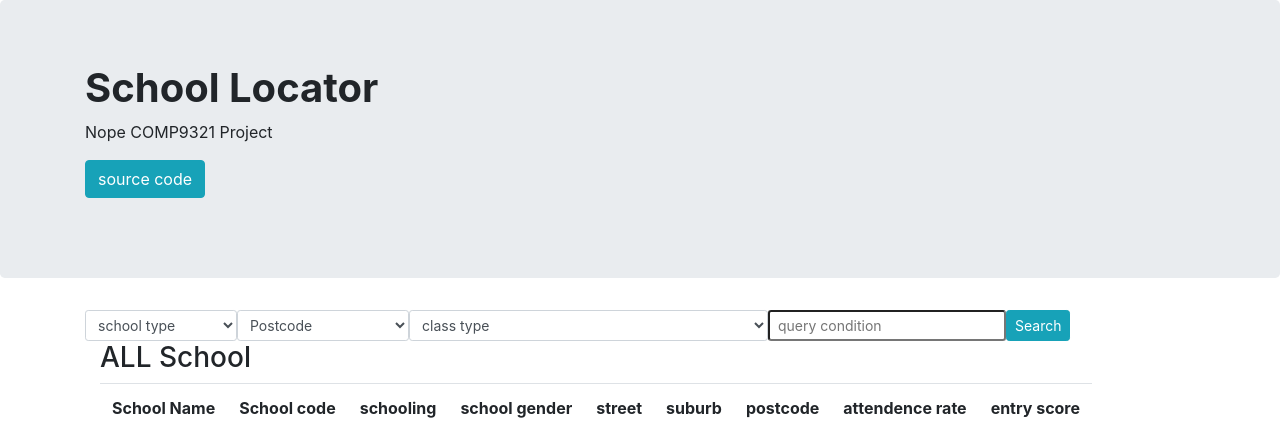
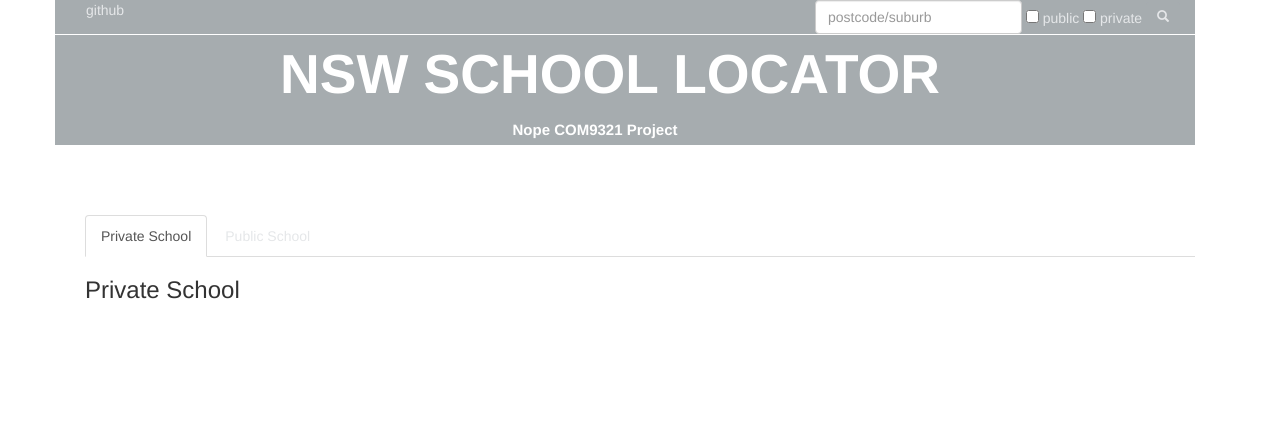
Before and after one commit to yuyoux/NSW-School-Locator, a Flask app: template templates/all.html in a window 1280 px wide. Shown: the top 445 px of the page. Run offline with Flask 2, Linux system fonts and the light colour scheme; the template is opened without the code that fills it, so the values that code supplies are empty; parts of the project's set-up code (start-up, migrations or seed data) failed here and were passed over; some libraries are stand-ins or nearby versions.

Commit message:
Update client.html

```diff
--- a/templates/client.html
+++ b/templates/client.html
@@ -6,7 +6,7 @@
 	<meta name="viewport" content="width=device-width, initial-scale=1, shrink-to-fit=no">
 
 	<!-- Bootstrap CSS -->
-<link rel="stylesheet" href="https://stackpath.bootstrapcdn.com/bootstrap/4.1.1/css/bootstrap.min.css" integrity="sha384-WskhaSGFgHYWDcbwN70/dfYBj47jz9qbsMId/iRN3ewGhXQFZCSftd1LZCfmhktB" crossorigin="anonymous">
+	<link rel="stylesheet" href="https://maxcdn.bootstrapcdn.com/bootstrap/3.3.7/css/bootstrap.min.css" integrity="sha384-BVYiiSIFeK1dGmJRAkycuHAHRg32OmUcww7on3RYdg4Va+PmSTsz/K68vbdEjh4u" crossorigin="anonymous">
 
 	<title>School Locator</title>
 	<style>
@@ -16,107 +16,108 @@
 		background-color: grey;
 	  }
 	</style>
+
+	<style type="text/css">
+	a:link {color: #E5E7E9}
+	a:visited {color: #CACFD2}
+	a:hover {color: #E5E7E9}
+	a:active {color: #CACFD2}
+	</style>
+
+	<style type="text/css">
+    .icon {
+       width: 1em; height: 1em;
+       vertical-align: -0.15em;
+       fill: currentColor;
+       overflow: hidden;
+    }
+	</style>
 </head>
 <body>
+	<!-- form submit action set -->
 <script type="text/javascript">
-	function setaction(x){
-		var temp = document.getElementById("schoolType").value;
+	function setaction(){
+		var temp1 = document.getElementById("publicCheck").checked;
+		var temp2 = document.getElementById("privateCheck").checked;
+		var temp3 = document.getElementById("condition").value;
 		var x = document.getElementById("form");
-		if (temp=="school type"){
+		if(temp3.length==0){
+			alert("please input suburb or postcode")
+			return
+		}
+		if (temp1==true && temp2==true){
 			x.action = "/school/all";
 			}
-		else if(temp == "Government"){
+		else if(temp1 == true){
 			x.action = "/school/gov";
 		}
-		else if(temp == "Non-government"){
+		else if(temp2 == true){
 			x.action = "/school/nongov";
 		}
 		else{
-			x.action = "/school/specialist";
+			alert("choose at least one type of school")
 		}
 		x.submit();
 	}
 </script>
-<div class='jumbotron'>
-	<div class='container'>
-		<h1><strong>School Locator</strong></h1>
-		<p>Nope COMP9321 Project</p>
-		<p><a class='btn btn-info' href="https://github.com/Yunnhan/comp9321-project" role='button'>source code</a></p>
+	<!-- chart -->
+
+
+	<!-- map -->
+
+
+<!--<div class='jumbotron'>-->
+	<!--<div class='container'>  -->
+		<!--<h1><strong>School Locator</strong></h1>-->
+		<!--<p>Nope COMP9321 Project</p>-->
+		<!--<p><a class='btn btn-info' href="https://github.com/Yunnhan/comp9321-project" role='button'>source code</a></p>-->
+	<!--</div>-->
+<!--</div>-->
+<div class="container">
+	<div class="row col-md-12" style="background-color:#A6ACAF ;border-bottom: 0.1px  solid white" >
+		<div class="col-md-7">
+			<p style="color:#CACFD2";><a class="label-md" style="border:1px solid #A6ACAF;background-color:#A6ACAF" href="https://github.com/Yunnhan/comp9321-project" >github</a></p>
+		</div>
+		<form id="form" class="form-inline pull-right">
+			<input class="form-control " id="condition" name="condition" type="text" placeholder="postcode/suburb">
+			<div class="checkbox">
+				<input type="checkbox" class="custom-control-input" id="publicCheck" value="public">
+				<label class="custom-control-label" for="publicCheck" style="color:#E5E7E9">public </label>
+			</div>
+			<div class="checkbox">
+				<input type="checkbox" class="custom-control-input" id="privateCheck" value="private">
+				<label class="custom-control-label" for="privateCheck" style="color:#E5E7E9">private </label>
+			</div>
+			<button type="button" class="btn btn-sm" style="background-color:#A6ACAF " onclick="setaction()">
+				<span class="glyphicon glyphicon-search" style="color:#E5E7E9"></span>
+			</button>
+		</form>
+	</div>
+	<div class="row col-md-12" style="background-color:#A6ACAF;margin-bottom: 10px;">
+		<div class="col-md-12 row text-center" >
+			<label  style="font-size:55px;color:white"><strong>NSW SCHOOL LOCATOR</strong></label>
+		</div>
+		<div class="col-md-12 row text-center" >
+			<label class="row col-md-12 text-center" style="font-size:15px;color:white">Nope COM9321 Project</label>
 		</div>
 	</div>
-<div class="container">
-	<form name="form" id="form" role="form" method='GET'>
-		<div class="row clearfix">
-			<div class="col-md-12 column" >
-				<form class="form-group" role="form">
-					<div class = "input-group" >
-						<div class="col-xs-auto" >
-							<select class='form-control form-control-sm' name="schoolType" id="schoolType">
-								<option>school type</a></option>
-								<option>Government</a></option>
-								<option>Non-government</a></option>
-								<option>disability</a></option>
-							</select>
+	<div class="col-md-12">
+		<br/><br/><br/>
+		<ul id="myTab" class="nav nav-tabs">
+			<li class="active"><a href="#private"  data-toggle="tab">Private School</a></li>
+			<li ><a href="#public" data-toggle="tab" >Public School</a></li>
+		</ul>
+		<div  class="tab-content " >
+			<div class="tab-pane fade in active" id="private">
+				<h3>Private School</h3>
+				{% block private %}{%endblock%}
 			</div>
-						<div class="col-xs-auto" >
-							<select class="form-control form-control-sm" name="querytype">
-								<option>Postcode</option>
-								<option>Suburb</option>
-								<option>Partial School Name</option>
-								<option>School Code</option>
-							</select>
-						</div>
-						<div class="col-xs-auto" >
-							<select class="form-control form-control-sm" name="disable" >
-								<option>class type </option>
-								<option>Autism(Au)</option>
-								<option>Moderate/Severe intellectual disability(IO/IS)</option>
-								<option>MC Multi Categorical</option>
-								<option>EI Early Intervention</option>
-								<option>moderate intellectual disability(IO></option>
-								<option>Autism/moderate intellectual disability(IO/Au></option>
-								<option>mild intellectual disability (IM)</option>
-								<option>mental health issues (ED Emotional Disturbance)</option>
-								<option>deaf/hearing impaired (H)</option>
-								<option>physical disability (P)</option>
-								<option>behavioural issues (BD)</option>
-								<option>severe intellectual disability (IS)</option>
-								<option> blind or vision impaired (V)</option>
-							</select>
-						</div>
-						<div class="col-xs-7" >
-							<input type="text" class="form-control-sm" placeholder="query condition" name="condition">
-						</div>
-						<div class="col-xs-auto" >
-							<button type="button" class="btn btn-sm btn-info" onclick="setaction()" > Search</button>
+			<div class="tab-pane fade" id="public" >
+				<h3>Public School</h3>
+				{% block public %}{%endblock%}
 			</div>
 		</div>
-				</form>
-		</div>
-	</form>
-	</div>
-	<div class="row clearfix">
-		<div class="col-md-auto" >
-		{% block content %}{%endblock%}
-		</div>
-		<div class="col-md-auto" id = "map">
-			<script>
-			  function initMap(lat,lng) {
-				var uluru = {lat: -25.363, lng: 131.044};
-				var map = new google.maps.Map(document.getElementById("map"), {
-				  zoom: 4,
-				  center: uluru
-				});
-				var marker = new google.maps.Marker({
-				  position: uluru,
-				  map: map
-				});
-			  }
-			</script>
-			<script async defer
-			src="https://maps.googleapis.com/maps/api/js?key=AIzaSyDAkguZ-aHXwBGG4E79WDbSHsocwLIyeOU&callback=initMap&language=en">
-			</script>
-		</div>
+
 	</div>
 </div>
 
@@ -127,5 +128,8 @@
 <script src="https://cdnjs.cloudflare.com/ajax/libs/popper.js/1.14.3/umd/popper.min.js" integrity="sha384-ZMP7rVo3mIykV+2+9J3UJ46jBk0WLaUAdn689aCwoqbBJiSnjAK/l8WvCWPIPm49" crossorigin="anonymous"></script>
 <script src="https://stackpath.bootstrapcdn.com/bootstrap/4.1.1/js/bootstrap.min.js" integrity="sha384-smHYKdLADwkXOn1EmN1qk/HfnUcbVRZyYmZ4qpPea6sjB/pTJ0euyQp0Mk8ck+5T" crossorigin="anonymous"></script>
 <script src="https://maps.googleapis.com/maps/api/js?key=AIzaSyDAkguZ-aHXwBGG4E79WDbSHsocwLIyeOU&language=en"></script>
+ <script src="https://ajax.googleapis.com/ajax/libs/jquery/3.3.1/jquery.min.js"></script>
+ <script src="https://maxcdn.bootstrapcdn.com/bootstrap/3.3.7/js/bootstrap.min.js"></script>
+
 </body>
 </html>
```
Lines whose indentation alone changed are shown as unchanged.
